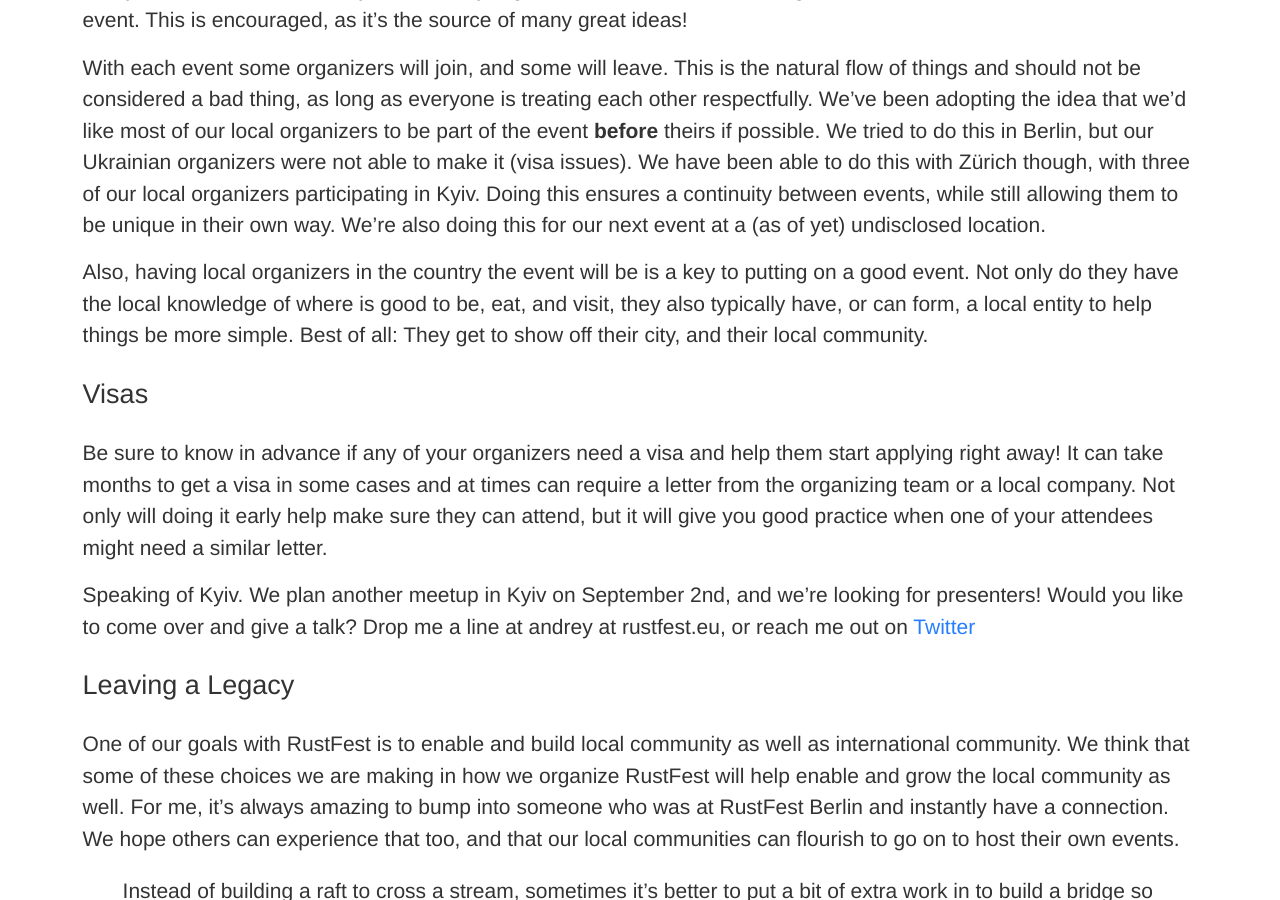
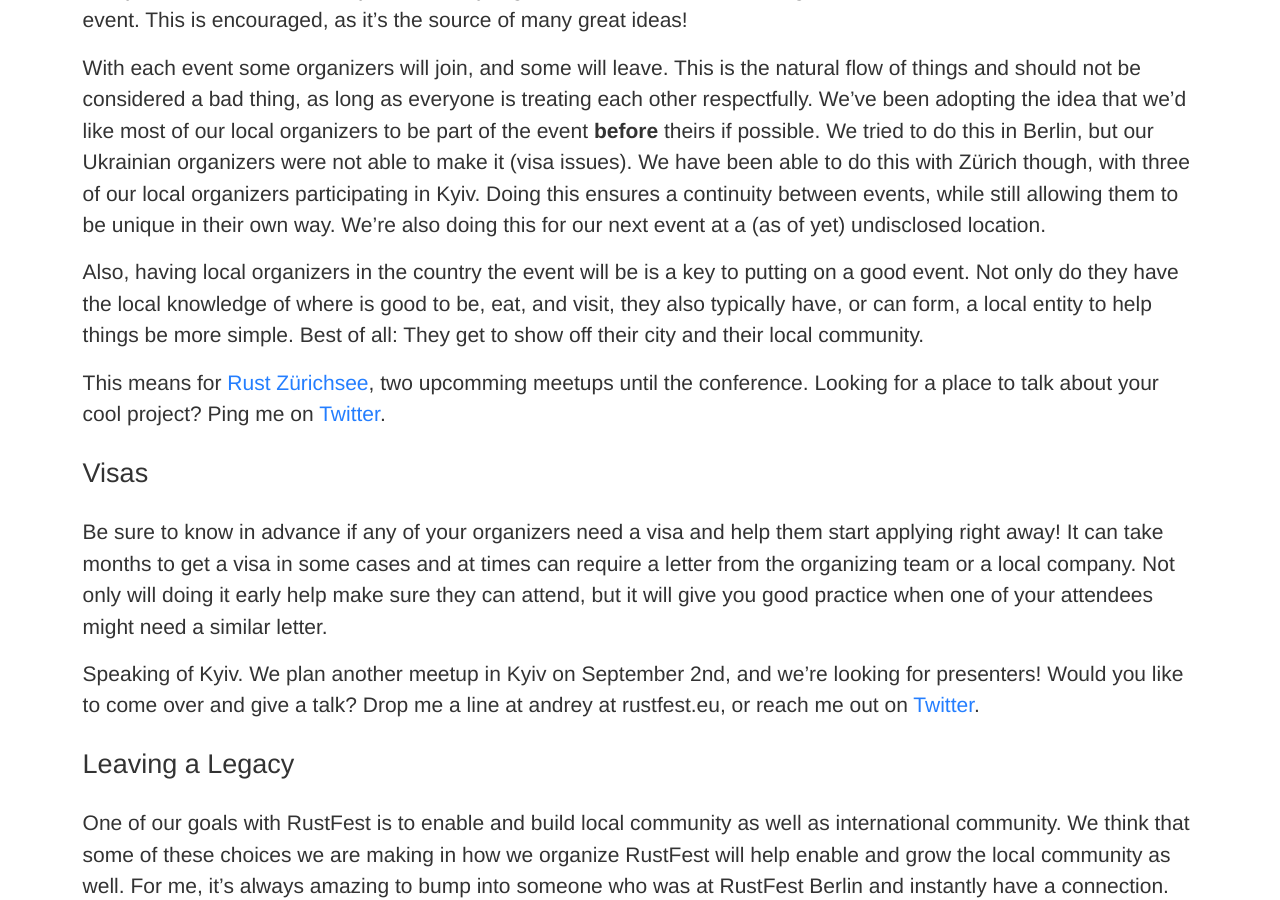
Before and after one commit to RustFestEU/blog.rustfest.eu, a Jekyll site: the page built from _posts/2017-07-30-this-week-in-rustfest-4-international.md, in a window 1280 px wide and 900 px high, scrolled down 742 px. Built offline with Jekyll 4.4.1, drawn with Linux system fonts in a browser that asks for light colours.

Commit message:
Shamelessly add the Zürichsee group

```diff
--- a/_posts/2017-07-30-this-week-in-rustfest-4-international.md
+++ b/_posts/2017-07-30-this-week-in-rustfest-4-international.md
@@ -18,13 +18,18 @@
 
 With each event some organizers will join, and some will leave. This is the natural flow of things and should not be considered a bad thing, as long as everyone is treating each other respectfully. We've been adopting the idea that we'd like most of our local organizers to be part of the event **before** theirs if possible. We tried to do this in Berlin, but our Ukrainian organizers were not able to make it (visa issues). We have been able to do this with Zürich though, with three of our local organizers participating in Kyiv. Doing this ensures a continuity between events, while still allowing them to be unique in their own way. We're also doing this for our next event at a (as of yet) undisclosed location.
 
-Also, having local organizers in the country the event will be is a key to putting on a good event. Not only do they have the local knowledge of where is good to be, eat, and visit, they also typically have, or can form, a local entity to help things be more simple. Best of all: They get to show off their city, and their local community.
+Also, having local organizers in the country the event will be is a key to putting on a good event. Not only do they have the local knowledge of where is good to be, eat, and visit, they also typically have, or can form, a local entity to help things be more simple. Best of all:
+They get to show off their city and their local community.
+
+This means for [Rust Zürichsee](https://www.meetup.com/de-DE/Rust-Zurich/), two upcomming meetups until the conference.
+Looking for a place to talk about your cool project?
+Ping me on [Twitter](https://twitter.com/dns2utf8).
 
 ## Visas
 
 Be sure to know in advance if any of your organizers need a visa and help them start applying right away! It can take months to get a visa in some cases and at times can require a letter from the organizing team or a local company. Not only will doing it early help make sure they can attend, but it will give you good practice when one of your attendees might need a similar letter.
 
-Speaking of Kyiv. We plan another meetup in Kyiv on September 2nd, and we’re looking for presenters! Would you like to come over and give a talk? Drop me a line at andrey at rustfest.eu, or reach me out on [Twitter](https://twitter.com/listochkin)
+Speaking of Kyiv. We plan another meetup in Kyiv on September 2nd, and we’re looking for presenters! Would you like to come over and give a talk? Drop me a line at andrey at rustfest.eu, or reach me out on [Twitter](https://twitter.com/listochkin).
 
 ## Leaving a Legacy
 
```
